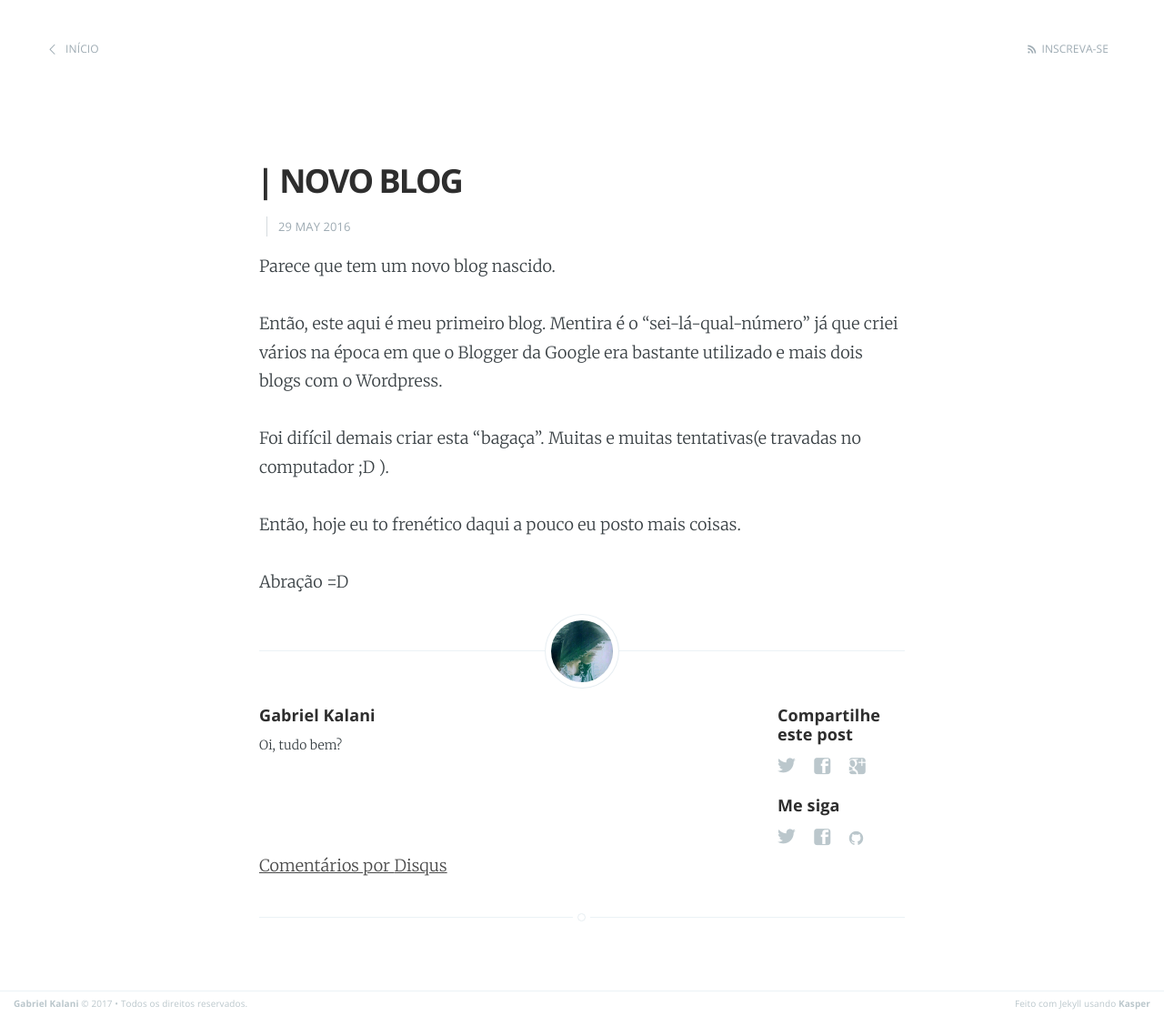
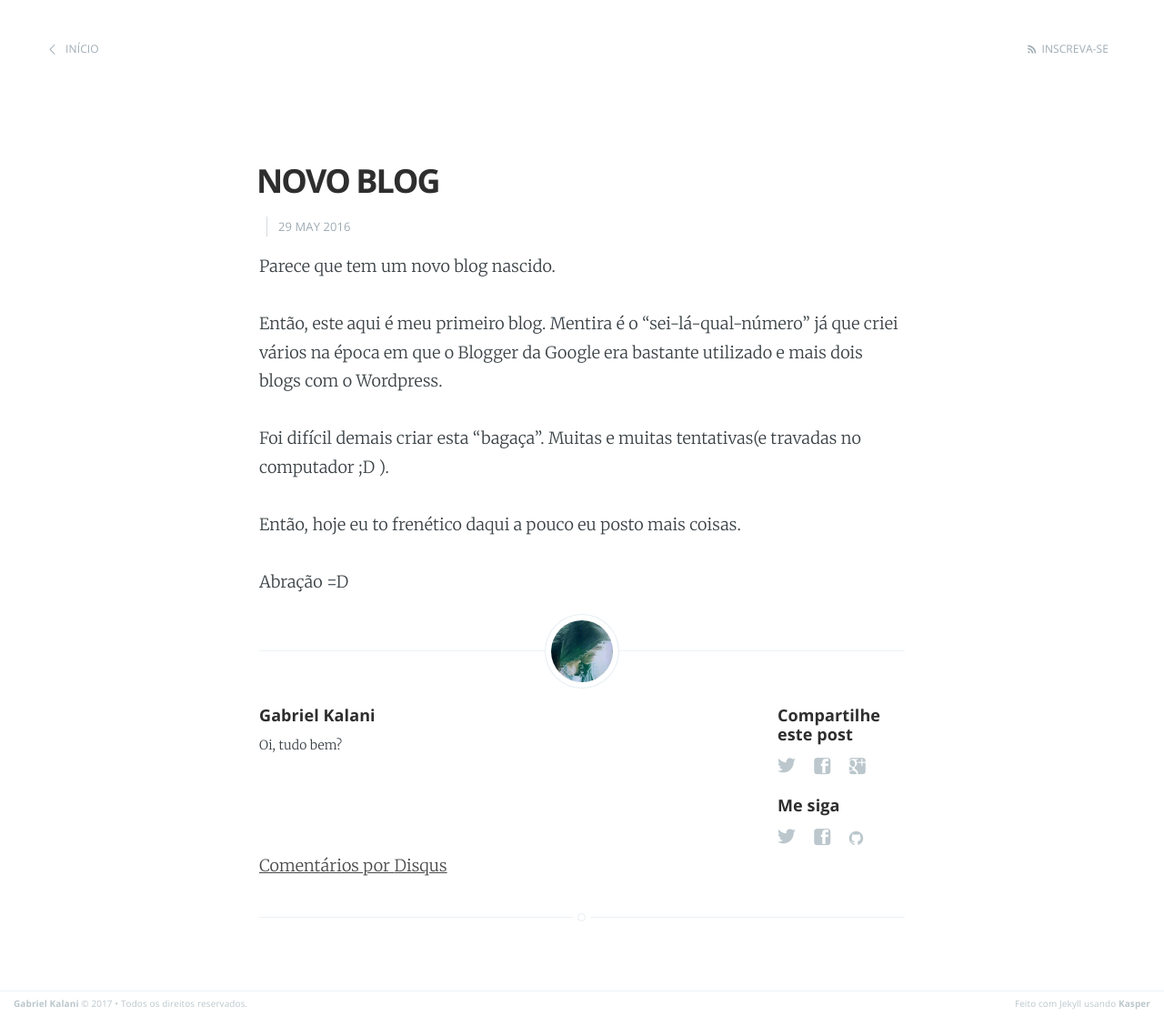
Before and after one commit to gkal19/blog, a Jekyll site: the page built from _posts/2016-05-29-novo-blog.markdown, in a window 1280 px wide. Shown: the whole page at 91% size. Built offline with Jekyll 4.4.1, drawn with Linux system fonts in a browser that asks for light colours; nearby versions of some CDN libraries; comment, search, counter and statistics services are not loaded.

Commit message:
new layout

```diff
--- a/_layouts/default.html
+++ b/_layouts/default.html
@@ -3,7 +3,6 @@
 <head>
     <meta http-equiv="Content-Type" content="text/html; charset=UTF-8" />
     <meta http-equiv="X-UA-Compatible" content="IE=edge,chrome=1" />
-
     <title>{{ site.name }} - {{ site.description }}</title>
     <meta name="description" content="{{ site.meta_description}}" />
 
--- a/_layouts/post.html
+++ b/_layouts/post.html
@@ -20,7 +20,7 @@
     <article class="post">
 
         <header class="post-header">
-            <h1 class="post-title">{{ post.title }} | {{ page.title }}</h1>
+            <h1 class="post-title">{{ page.title }}</h1>
             <section class="post-meta">
                 <time class="post-date" datetime="{{ page.date | date:"%Y-%m-%d" }}">{{ page.date | date_to_string }}</time>
                 {% if page.categories.size > 0 %}
```
